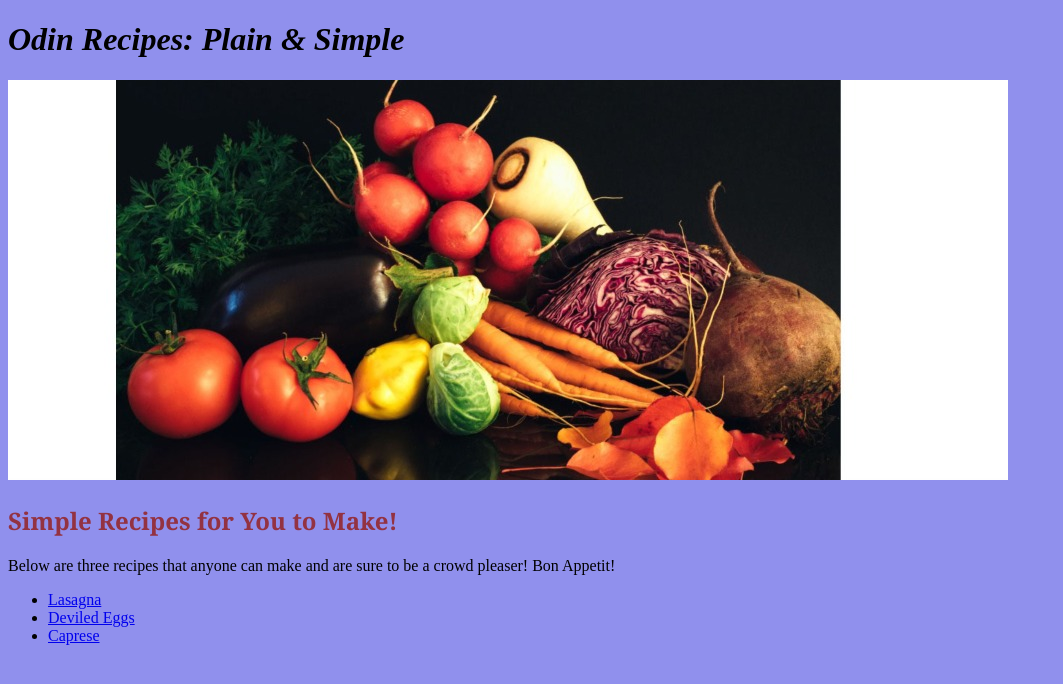
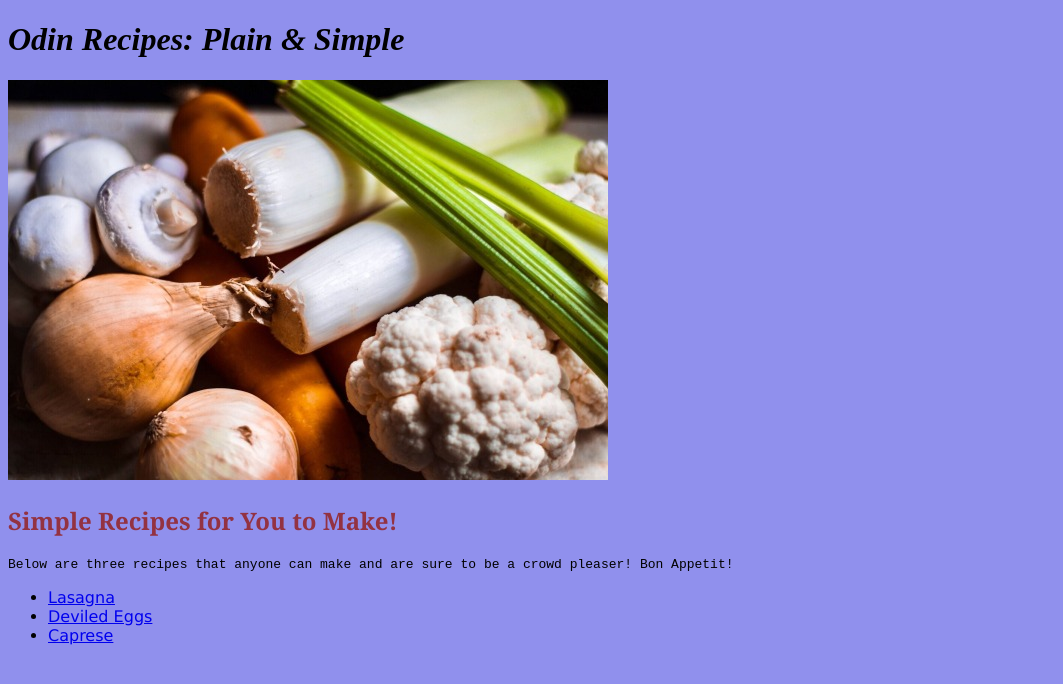
Before and after one commit to AmyFace33/odin-recipes, a plain HTML site: page index.html in a window 1280 px wide. Shown: the whole page, without its empty margins (0-1063 px from the left). Drawn offline with Linux system fonts and the light colour scheme.

Commit message:
delete images & apply initial css to pages

```diff
--- a/index.html
+++ b/index.html
@@ -11,8 +11,8 @@
 
 <body class="home">
     <h1 class="hero">Odin Recipes: Plain & Simple</h1>
-    <img src="images/vegetable_medley.jpg"
-        alt="Photo of various vegetables against a black background by Sharon Pittaway on Unsplash">
+    <img src="images/vegetablesResize.jpg"
+        alt="Photo of various vegetables against a black background by Sven Brandsma on Unsplash">
     <h2 class="mainpage">Simple Recipes for You to Make!</h2>
     <p>Below are three recipes that anyone can make and are sure to be a crowd pleaser! Bon Appetit!</p>
     <div>
--- a/style.css
+++ b/style.css
@@ -25,3 +25,14 @@
 .caprese {
     background-color: rgb(102, 207, 165);
 }
+
+h4,
+body p {
+    font-family: monospace;
+}
+
+h2,
+h3,
+div {
+    font-family: 'Lucida Sans', 'Lucida Sans Regular', 'Lucida Grande', 'Lucida Sans Unicode', Geneva, Verdana, sans-serif;
+}
```
Also changed, not shown: recipes/caprese.html (+2 -2 lines), recipes/deviled_eggs.html (+2 -2 lines), recipes/lasagna.html (+2 -2 lines), images/capreseResize.jpg (deleted), images/deviled_eggsResize2.jpg (deleted), images/lasagnaResize.jpg (deleted), images/vegetable_medley.jpg (deleted).
